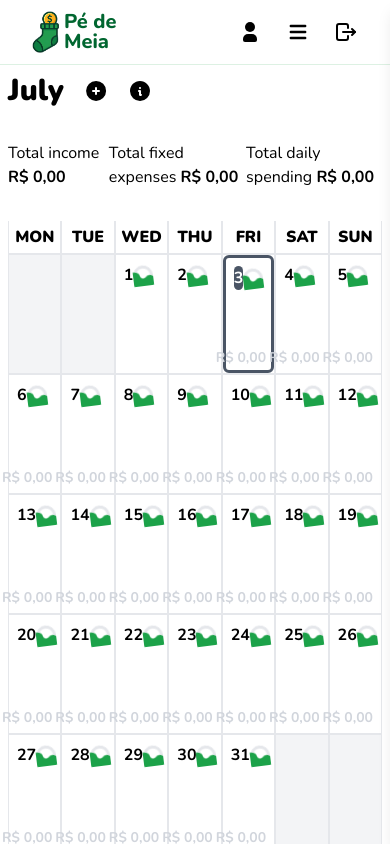
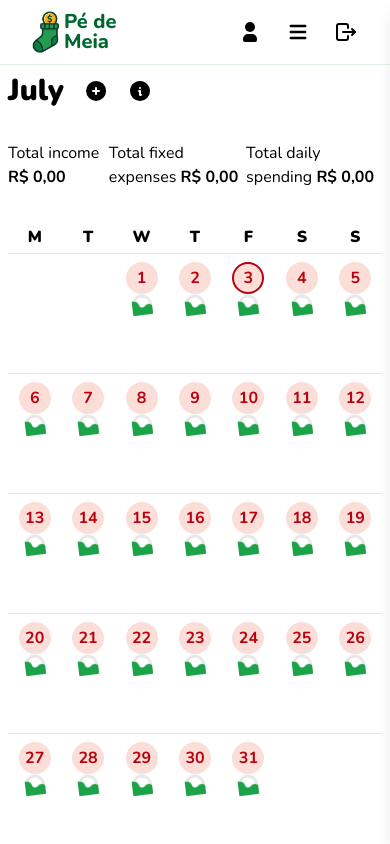
Before and after one commit to GuiPM001/pe-de-meia, a Next.js app: page /en in a window 390 px wide. Built offline with nearby package versions, Linux system fonts and the light colour scheme.

Commit message:
responsive calendar

```diff
--- a/app/[locale]/(private)/investments/page.tsx
+++ b/app/[locale]/(private)/investments/page.tsx
@@ -11,6 +11,7 @@ import { getColors } from "@/core/utils/getColors";
 import { currencyNumber } from "@/core/utils/numberFormat";
 import "@/core/utils/date.extensions";
 import { useTranslation } from "react-i18next";
+import { Month } from "@/core/types/Month";
 
 export default function Investments() {
   const [loading, setLoading] = useState<boolean>(false);
@@ -42,6 +43,10 @@ export default function Investments() {
     setTotalInvested(totalInvested);
   }, [months]);
 
+  const isPastUninvested = (month: Month) => {
+    return month.invested === null && month.id < actualDate;
+  };
+
   return (
     <Wrapper>
       <div className=" w-[620px]">
@@ -49,9 +54,12 @@ export default function Investments() {
 
         <ProgressBar
           value={totalInvested}
-          minLabel={t('investments.total')}
-          max={profile.savingTarget * 12}
-          maxLabel={t('investments.goal')}
+          minLabel={t("investments.total")}
+          max={
+            profile.savingTarget *
+            months.filter((m) => m.invested !== null).length
+          }
+          maxLabel={t("investments.goal")}
           loading={loading}
         />
 
@@ -59,16 +67,17 @@ export default function Investments() {
           {months.map((month) => (
             <div
               key={month.id}
-              className={`capitalize h-[100px] w-[148px] rounded-xl flex flex-col items-center py-4 relative
-                          ${
-                            month.id > actualDate
-                              ? "bg-gray-200"
-                              : getColors(month.invested!, 0, profile.savingTarget)
-                          }`}
+              className={`capitalize h-[100px] w-[148px] rounded-xl flex flex-col items-center py-4 relative ${
+                isPastUninvested(month)
+                  ? "bg-gray-200"
+                  : getColors(month.invested!, 0, profile.savingTarget)
+              }`}
             >
               <span>{getMonthNameByDate(month.id)}</span>
               <span className="m-auto font-bold">
-                {month.id <= actualDate ? currencyNumber(month.invested!) : "-"}
+                {isPastUninvested(month)
+                  ? "-"
+                  : currencyNumber(month.invested!)}
               </span>
             </div>
           ))}
--- a/components/calendar.tsx
+++ b/components/calendar.tsx
@@ -18,7 +18,7 @@ import { useTranslation } from "react-i18next";
 import Tooltip from "./ui/tooltip";
 import "@/core/utils/date.extensions";
 
-interface CalendarProps {
+export interface CalendarProps {
   month: Month;
   indexMonth: number;
   year: number;
@@ -189,7 +189,42 @@ export default function Calendar({ month, indexMonth, year }: CalendarProps) {
   };
 
   return (
-    <div className="grid grid-cols-7 w-full">
+    <>
+      <div className="grid lg:hidden grid-cols-7 w-full mb-10">
+        <CalendarHeader dayBalances={monthlySummary.dayBalances} />
+
+        {monthlySummary.dayBalances.map((x) => (
+          <div
+            className="border-b border-gray-200 h-30 relative"
+            key={`${x.day}-${x.total}`}
+          >
+            {x.total === null ? (
+              <div className="w-full"></div>
+            ) : (
+              <div
+                className={`group/day ${
+                  x.day === today.getDate() && today.getMonth() === indexMonth
+                    ? "rounded-md"
+                    : ""
+                }`}
+              >
+                <DayBalanceFlag
+                  loading={loading}
+                  dayBalance={x}
+                  totalInvested={x.totalInvested || 0}
+                  isToday={
+                    x.day === today.getDate() && today.getMonth() === indexMonth
+                  }
+                />
+
+                <TransactionsContainer dayBalance={x} />
+              </div>
+            )}
+          </div>
+        ))}
+      </div>
+
+      <div className="hidden lg:grid grid-cols-7 w-full">
         <CalendarHeader dayBalances={monthlySummary.dayBalances} />
 
         {monthlySummary.dayBalances.map((x) => (
@@ -202,8 +237,7 @@ export default function Calendar({ month, indexMonth, year }: CalendarProps) {
             ) : (
               <div
                 className={`h-full group/day ${
-                x.day === today.getUTCDate() &&
-                today.getUTCMonth() === indexMonth
+                  x.day === today.getDate() && today.getMonth() === indexMonth
                     ? "border-3 border-gray-600 rounded-md"
                     : ""
                 }`}
@@ -212,9 +246,8 @@ export default function Calendar({ month, indexMonth, year }: CalendarProps) {
                   loading={loading}
                   dayBalance={x}
                   totalInvested={x.totalInvested || 0}
-                today={
-                  x.day === today.getUTCDate() &&
-                  today.getUTCMonth() === indexMonth
+                  isToday={
+                    x.day === today.getDate() && today.getMonth() === indexMonth
                   }
                 />
 
@@ -234,5 +267,6 @@ export default function Calendar({ month, indexMonth, year }: CalendarProps) {
           </div>
         ))}
       </div>
+    </>
   );
 }
--- a/components/calendarHeader.tsx
+++ b/components/calendarHeader.tsx
@@ -18,9 +18,6 @@ type Totals = {
 };
 
 export default function CalendarHeader({ dayBalances }: CalendarHeaderProps) {
-  const className =
-    "border border-t-0 border-gray-200 text-center font-black py-1 self-end mt-4 uppercase";
-
   const { t } = useTranslation();
 
   const [totals, setTotals] = useState<Totals>({
@@ -51,13 +48,20 @@ export default function CalendarHeader({ dayBalances }: CalendarHeaderProps) {
         <BalanceLabel label={t('home.totalDaily')} value={totals.daily} />
       </div>
 
-      <>
-        {getWeekDays().map((x) => (
-          <div key={x} className={className}>
+      <div className="lg:hidden contents">
+        {getWeekDays('narrow').map((x) => (
+          <div key={x} className="border-b border-gray-200 text-center font-black py-1 self-end mt-4 uppercase">
             {x}
           </div>
         ))}
-      </>
+      </div>
+      <div className="lg:contents hidden ">
+        {getWeekDays('short').map((x) => (
+          <div key={x} className="border border-t-0 border-gray-200 text-center font-black py-1 self-end mt-4 uppercase">
+            {x}
+          </div>
+        ))}
+      </div>
     </>
   );
 }
--- a/components/dayBalanceFlag.tsx
+++ b/components/dayBalanceFlag.tsx
@@ -15,14 +15,14 @@ import Tooltip from "./ui/tooltip";
 interface DayBalanceFlagProps {
   dayBalance: DayBalance;
   totalInvested: number;
-  today: boolean;
+  isToday: boolean;
   loading: boolean;
 }
 
 export default function DayBalanceFlag({
   dayBalance,
   totalInvested,
-  today,
+  isToday,
   loading,
 }: DayBalanceFlagProps) {
   const { profile } = useProfile();
@@ -36,18 +36,26 @@ export default function DayBalanceFlag({
   }, [dayBalance]);
 
   return (
-    <div className="flex flex-row justify-between items-center m-2 relative">
+    <div className="flex lg:flex-row flex-col justify-between items-center m-2 relative">
       <span
-        className={`w-7 text-center font-bold ${
-          today ? "bg-gray-600 rounded-md text-white" : ""
-        }`}
+        className={`hidden lg:block w-7 text-center font-bold
+          ${isToday ? "bg-gray-600 rounded-md text-white" : ""}
+        `}
+      >
+        {dayBalance.day}
+      </span>
+
+      <span
+        className={`block lg:hidden text-center font-bold h-8 w-8 content-center
+          ${getColors(dayBalance.total!, totalInvested, profile.savingTarget, isToday)} rounded-full
+        `}
       >
         {dayBalance.day}
       </span>
       {loading ? (
         <LoadingSpinner />
       ) : (
-        <div className="group">
+        <div className="group hidden lg:block">
           <span
             className={`${getColors(
               dayBalance.total!,
@@ -58,15 +66,12 @@ export default function DayBalanceFlag({
             {currencyValue}
           </span>
 
-          <Tooltip
-            position="bottom"
-            label={t("tooltips.balance")}
-          />
+          <Tooltip position="bottom" label={t("tooltips.balance")} />
         </div>
       )}
 
       <IconButton
-        className="invisible group-hover/day:visible"
+        className="hidden lg:block invisible group-hover/day:visible"
         label={t("tooltips.addTransaction")}
         onClick={() => openModal(dayBalance.idMonth, dayBalance.day)}
       >
--- a/components/transactionLabel.tsx
+++ b/components/transactionLabel.tsx
@@ -27,24 +27,27 @@ export default function TransactionLabel({
   if (!transactions || !transactions.length) return <></>;
 
   const ICON_SIZE = "18px";
-  const hoverBgMap: Record<TransactionType, string> = {
-    [TransactionType.income]: "hover:bg-green-hover",
-    [TransactionType.expense]: "hover:bg-red-hover",
-    [TransactionType.daily]: "hover:bg-yellow-hover",
-    [TransactionType.investment]: "hover:bg-blue-hover",
+  const textColorMap: Record<TransactionType, string> = {
+    [TransactionType.income]: "text-green-text",
+    [TransactionType.expense]: "text-red-text",
+    [TransactionType.daily]: "text-yellow-text",
+    [TransactionType.investment]: "bg-blue-default",
+  };
+  const bgColorMap: Record<TransactionType, string> = {
+    [TransactionType.income]: "bg-green-hover",
+    [TransactionType.expense]: "bg-red-hover",
+    [TransactionType.daily]: "bg-yellow-hover",
+    [TransactionType.investment]: "bg-blue-hover",
   };
 
   const renderIcon = () => {
     if (type === TransactionType.income)
-      return <TbCaretUpFilled className="text-green-text" size={ICON_SIZE} />;
+      return <TbCaretUpFilled className={textColorMap[type]} size={ICON_SIZE} />;
 
     if (type === TransactionType.investment)
-      return <div className="h-1 w-3 m-[3px] rounded-xl bg-blue-default"></div>;
+      return <div className={`h-1 w-3 m-[3px] rounded-xl ${textColorMap[type]}`}></div>;
 
-    if (type === TransactionType.expense)
-      return <TbCaretDownFilled className="text-red-text" size={ICON_SIZE} />;
-
-    return <TbCaretDownFilled className="text-yellow-text" size={ICON_SIZE} />;
+    return <TbCaretDownFilled className={textColorMap[type]} size={ICON_SIZE} />;
   };
 
   const handleModals = (name: "delete" | "edit", open: boolean) => {
@@ -53,8 +56,10 @@ export default function TransactionLabel({
 
   return (
     <>
+      <div className={`block lg:hidden w-full h-2.5 rounded-lg ${bgColorMap[type]}`}></div>
+
       <div
-        className={`relative group flex flex-row items-center justify-between text-xs ${hoverBgMap[type]} py-0.5 rounded-md z-10`}
+        className={`relative group lg:flex hidden flex-row items-center justify-between text-xs hover:${bgColorMap[type]} py-0.5 rounded-md z-10`}
       >
         <div className="flex flex-row items-center">
           {renderIcon()}
--- a/components/transactionsContainer.tsx
+++ b/components/transactionsContainer.tsx
@@ -11,7 +11,7 @@ export default function TransactionsContainer({
   dayBalance,
 }: TransactionsContainerProps) {
   return (
-    <div className="flex flex-col mx-4 gap-0.5">
+    <div className="flex flex-col mx-2 lg:mx-4 gap-1 lg:gap-0.5">
       <TransactionLabel
         type={TransactionType.income}
         transactions={dayBalance.incomes}
--- a/core/utils/date.ts
+++ b/core/utils/date.ts
@@ -15,12 +15,12 @@ export const getMonthNameByDate = (dateString: string) => {
   });
 };
 
-export const getWeekDays = () => {
+export const getWeekDays = (format: 'short' | 'narrow') => {
   const locale = getLocale();
 
   return Array.from({ length: 7 }, (_, index) => {
     const day = new Date(Date.UTC(2001, 0, 1 + index));
 
-    return new Intl.DateTimeFormat(locale, { weekday: "short" }).format(day);
+    return new Intl.DateTimeFormat(locale, { weekday: format }).format(day);
   });
 };
```
Lines whose indentation alone changed are shown as unchanged.
